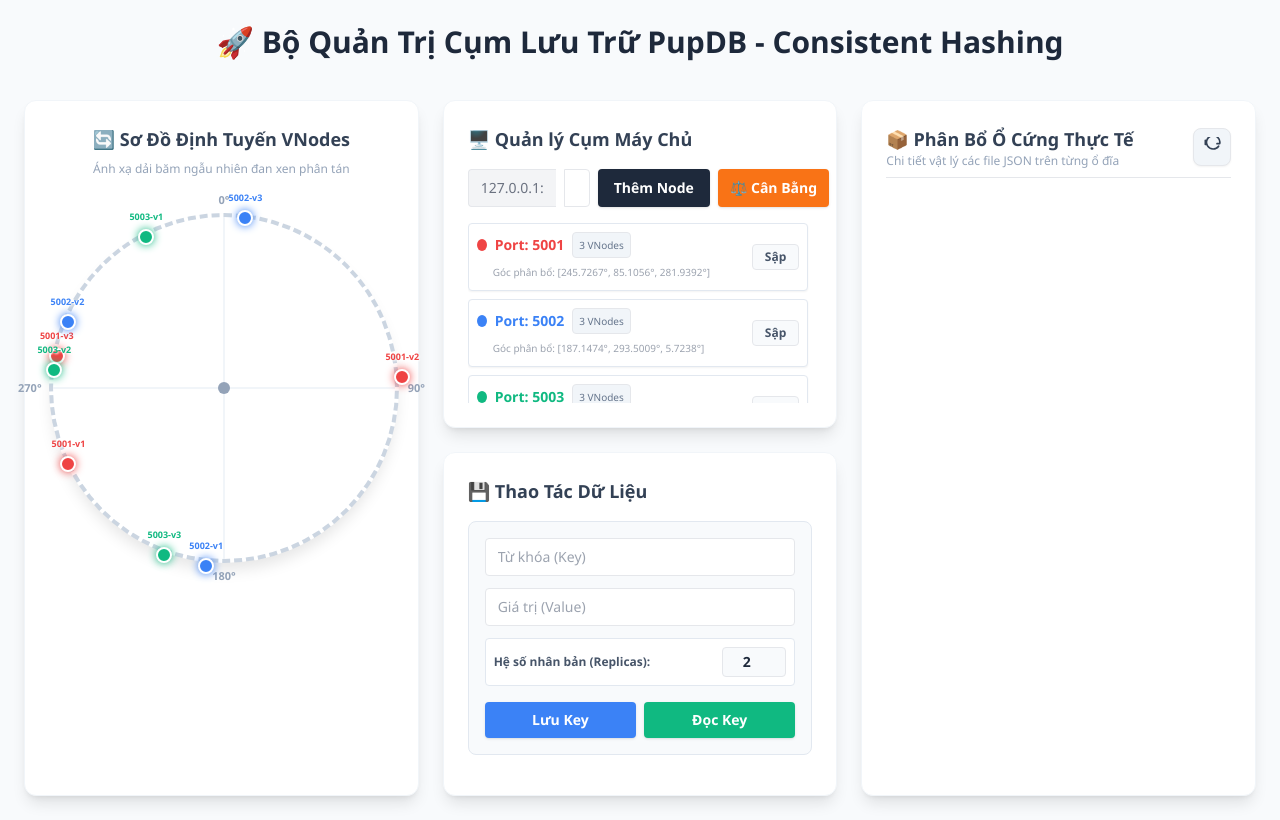
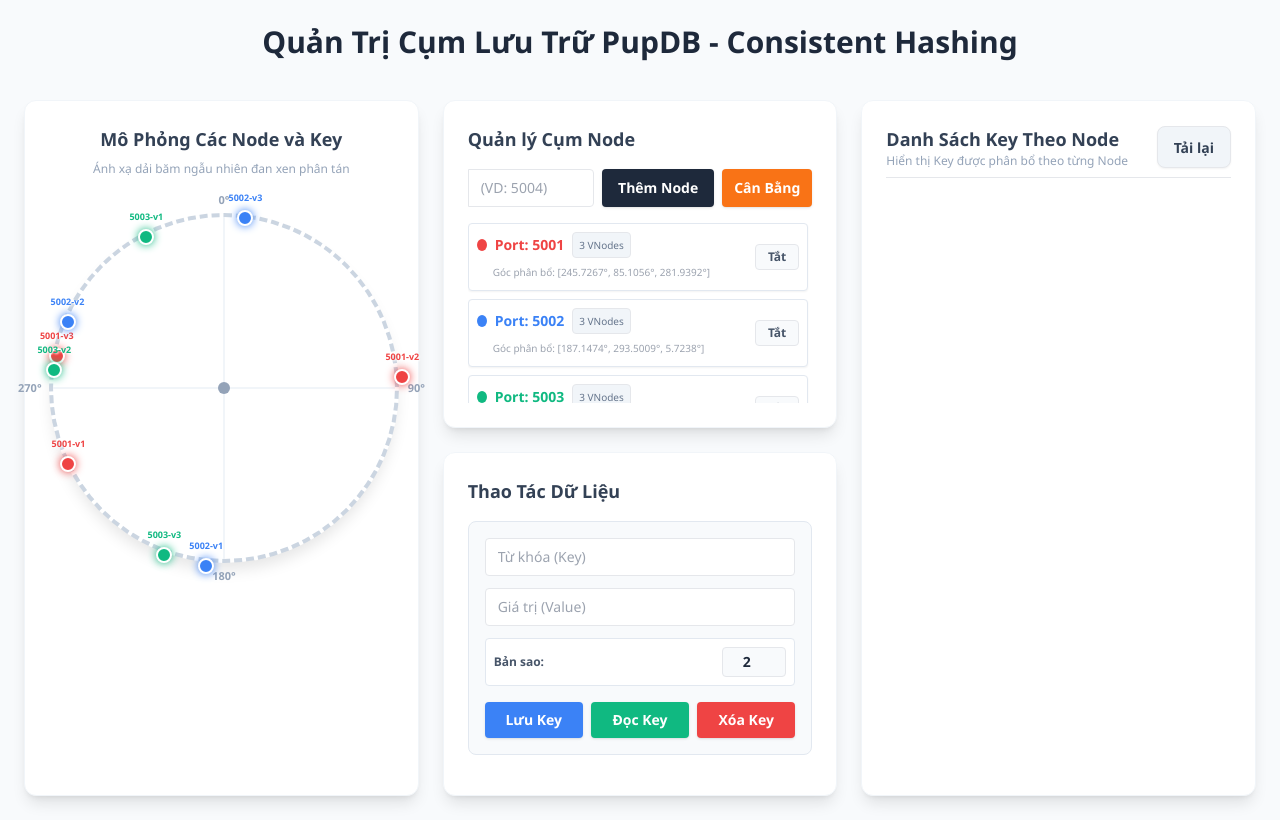
Before and after one commit to nguyenvanbinh05/distributed-system--pupdb, a Flask app: page / in a window 1280 px wide. Run offline with Flask 2, Linux system fonts and the light colour scheme; data that the repository does not hold is empty; some libraries are stand-ins or nearby versions.

Commit message:
feat: optimize UI display and add key deletion feature

```diff
--- a/node.py
+++ b/node.py
@@ -4,7 +4,6 @@ from pupdb.core import PupDB
 
 app = Flask(__name__)
 
-# Quét tham số --port từ dòng lệnh (Fix lỗi ValueError)
 parser = argparse.ArgumentParser()
 parser.add_argument('--port', type=int, default=5001)
 args, unknown = parser.parse_known_args()
@@ -51,5 +50,5 @@ def get_all():
         return jsonify({"status": "error", "keys": []})
 
 if __name__ == '__main__':
-    print(f"🚀 Storage Node đang chạy tại Port {PORT}...")
+    print(f"Node đang chạy tại Port {PORT}...")
     app.run(port=PORT, debug=False, use_reloader=False)
--- a/routes/api.py
+++ b/routes/api.py
@@ -1,7 +1,6 @@
 from flask import Blueprint, request, jsonify
 import hashlib, bisect, requests
 import time
-import threading
 
 api_bp = Blueprint('api', __name__)
 
@@ -65,18 +64,58 @@ class RealConsistentHashRing:
 hash_ring = RealConsistentHashRing(vnodes=3)
 stored_keys_info = {}
 
+def reload_metadata_from_physical_nodes():
+    new_keys_discovered = set()
+    for url, info in list(hash_ring.all_nodes_ui.items()):
+        if info['active']:
+            try:
+                res = requests.get(f"{url}/get_all", timeout=0.5)
+                if res.status_code == 200:
+                    for k in res.json().get('keys', []):
+                        if k not in stored_keys_info:
+                            new_keys_discovered.add(k)
+            except: pass
+
+    for k in new_keys_discovered:
+        latest_val, latest_ts = None, -1
+        responses = {}
+        for url, info in hash_ring.all_nodes_ui.items():
+            if info['active']:
+                try:
+                    r = requests.get(f"{url}/get?key={k}", timeout=0.5)
+                    if r.status_code == 200:
+                        d = r.json().get('value')
+                        responses[url] = d
+                        if d and d['timestamp'] > latest_ts:
+                            latest_ts, latest_val = d['timestamp'], d['data']
+                except: pass
+
+        if latest_val == "__DELETED__":
+            for url, d in responses.items():
+                if d and d['timestamp'] < latest_ts:
+                    try: requests.post(f"{url}/set", json={"key": k, "value": {"data": "__DELETED__", "timestamp": latest_ts}}, timeout=0.5)
+                    except: pass
+        elif latest_val is not None:
+            expected_targets = hash_ring.get_target_nodes(k, 2)
+            active_ports = [u.split(':')[-1] for u, d in responses.items() if d is not None]
+            stored_keys_info[k] = {
+                "primary": expected_targets[0].split(':')[-1] if expected_targets else active_ports[0],
+                "replicas": active_ports,
+                "expected_replicas": 2,
+                "angle": hash_ring._hash_to_angle(k)
+            }
+
 def rebalance_data():
-    print("[REBALANCE] Bắt đầu quét chủ động toàn bộ cụm dữ liệu...")
     logs = []
-
     for key, info in list(stored_keys_info.items()):
         expected_count = info.get("expected_replicas", 1)
         new_targets = hash_ring.get_target_nodes(key, expected_count)
 
+        if not new_targets: continue
+
         current_ports = sorted(list(str(p) for p in info["replicas"]))
         new_ports = sorted(list(url.split(':')[-1] for url in new_targets))
-
-        is_moved = current_ports != new_ports
+        if current_ports == new_ports: continue
 
         latest_val, latest_ts = None, -1
         for port in info["replicas"]:
@@ -94,11 +133,13 @@ def rebalance_data():
 
         payload = {"key": key, "value": {"data": latest_val, "timestamp": latest_ts}}
         active_replicas = []
+
         for target_url in new_targets:
-            try:
-                requests.post(f"{target_url}/set", json=payload, timeout=1.0)
-                active_replicas.append(target_url.split(':')[-1])
-            except: pass
+            port = target_url.split(':')[-1]
+            if port not in current_ports:
+                try: requests.post(f"{target_url}/set", json=payload, timeout=1.0)
+                except: pass
+            active_replicas.append(port)
 
         old_urls = [f"http://127.0.0.1:{p}" for p in info["replicas"]]
         for old_url in old_urls:
@@ -108,19 +149,15 @@ def rebalance_data():
 
         if key in stored_keys_info:
             stored_keys_info[key]["replicas"] = active_replicas
-
-        if is_moved:
-            old_str = f"[{', '.join(current_ports)}]"
-            new_str = f"[{', '.join(new_ports)}]"
-            logs.append(f"• Key <b>'{key}'</b>: Di chuyển từ Node {old_str} → sang chủ mới {new_str}")
-
+            stored_keys_info[key]["primary"] = new_targets[0].split(':')[-1]
+            logs.append(f"• Key <b>'{key}'</b>: Chuyển từ Node [{', '.join(current_ports)}] → sang [{', '.join(new_ports)}]")
     return logs
 
 @api_bp.route('/add_node', methods=['POST'])
 def add_node():
     url = request.json['url']
     hash_ring.add_node(url)
-    return jsonify({"status": "success", "message": f"Đã thêm {url} thành công (Dữ liệu ở trạng thái Lazy)"})
+    return jsonify({"status": "success", "message": f"Đã thêm Node {url.split(':')[-1]} thành công!"})
 
 @api_bp.route('/toggle_node', methods=['POST'])
 def toggle():
@@ -130,6 +167,7 @@ def toggle():
 
 @api_bp.route('/status')
 def status():
+    reload_metadata_from_physical_nodes()
     return jsonify({"nodes": hash_ring.all_nodes_ui, "keys": stored_keys_info})
 
 @api_bp.route('/set', methods=['POST'])
@@ -141,19 +179,23 @@ def set_data():
     payload = {"key": key, "value": {"data": value, "timestamp": timestamp}}
 
     targets = hash_ring.get_target_nodes(key, replicas)
+    primary = targets[0]
     success = []
     for node in targets:
         try:
             requests.post(f"{node}/set", json=payload, timeout=1.0)
             success.append(node.split(':')[-1])
-        except: hash_ring.toggle_node(node, False)
+        except:
+            hash_ring.toggle_node(node, force_state=False)
 
     if key not in stored_keys_info: stored_keys_info[key] = {}
-    stored_keys_info[key]["replicas"] = success
-    stored_keys_info[key]["expected_replicas"] = replicas
-    stored_keys_info[key]["angle"] = hash_ring._hash_to_angle(key)
-
-    return jsonify({"status": "success", "message": f"Ghi thành công vào Port: {', '.join(success)}"})
+    stored_keys_info[key].update({
+        "primary": primary.split(':')[-1],
+        "replicas": success,
+        "expected_replicas": replicas,
+        "angle": hash_ring._hash_to_angle(key)
+    })
+    return jsonify({"status": "success", "message": f"Ghi thành công. Node chủ: {stored_keys_info[key]['primary']}"})
 
 @api_bp.route('/get')
 def get_data():
@@ -167,7 +209,6 @@ def get_data():
     latest_val, latest_timestamp, latest_node = None, -1, None
     responses = {}
 
-    # 1. Gửi request đọc đến các Node
     for url in current_targets:
         if hash_ring.all_nodes_ui.get(url, {}).get('active'):
             try:
@@ -177,64 +218,72 @@ def get_data():
                     responses[url] = node_data
                     if node_data and node_data['timestamp'] > latest_timestamp:
                         latest_timestamp, latest_val, latest_node = node_data['timestamp'], node_data['data'], url.split(':')[-1]
-                else:
-                    responses[url] = None
+                else: responses[url] = None
             except:
-                # Node sập -> đánh dấu Offline
                 hash_ring.toggle_node(url, force_state=False)
                 responses[url] = None
-        else:
-            responses[url] = None # Node đang đánh dấu Sập -> Bỏ qua
+        else: responses[url] = None
 
-    # 2. Kiểm tra nếu không lấy được dữ liệu từ bất kỳ Node nào
     if latest_val is None:
         if key in stored_keys_info: del stored_keys_info[key]
-        return jsonify({"status": "error", "message": "Không thể lấy dữ liệu (Các node chứa dữ liệu đều đang ngoại tuyến)!"})
+        return jsonify({"status": "error", "message": "Không thể lấy dữ liệu!"})
 
-    # 3. Read-Repair: CHỈ SỬA KHI DỮ LIỆU THỰC SỰ LỆCH
-    repair_logs = []
-    active_replicas = []
-
+    repair_logs, active_replicas = [], []
     repair_payload = {"key": key, "value": {"data": latest_val, "timestamp": latest_timestamp}}
 
     for url, node_data in responses.items():
         port_num = url.split(':')[-1]
-
-        # Chỉ repair nếu: Node đang active VÀ (dữ liệu cũ HOẶC chưa có dữ liệu)
         if hash_ring.all_nodes_ui.get(url, {}).get('active'):
             if node_data is None or node_data['timestamp'] < latest_timestamp:
                 try:
                     requests.post(f"{url}/set", json=repair_payload, timeout=1.0)
                     repair_logs.append(port_num)
                     active_replicas.append(port_num)
-                except:
-                    pass # Node vừa sập trong lúc sửa -> bỏ qua
-            else:
-                active_replicas.append(port_num)
+                except: pass
+            else: active_replicas.append(port_num)
         else:
-            # Nếu node sập, không repair, nhưng vẫn giữ trong danh sách replicas nếu nó là node cần có
-            if url in current_targets:
-                active_replicas.append(port_num)
+            if url in current_targets: active_replicas.append(port_num)
+
+    if latest_val == "__DELETED__":
+        if key in stored_keys_info: del stored_keys_info[key]
+        return jsonify({"status": "error", "message": "Key đã bị XÓA VĨNH VIỄN khỏi hệ thống!"})
 
     stored_keys_info[key]["replicas"] = list(set(active_replicas))
-
     msg = f"Đọc dữ liệu từ Node {latest_node}"
-    # Chỉ thông báo sửa lỗi nếu thực sự có hành động set dữ liệu mới cho node khác
     if repair_logs:
-        msg += f"<br>🛠️ <b class='text-amber-600'>[READ-REPAIR] Đã đồng bộ dữ liệu chuẩn sang Node: {', '.join(repair_logs)}</b>"
+        msg += f"<br><b class='text-amber-600'>[READ-REPAIR] Đã đồng bộ dữ liệu chuẩn sang Node: {', '.join(repair_logs)}</b>"
 
     return jsonify({"status": "success", "value": latest_val, "fetched_from": msg})
 
+@api_bp.route('/delete', methods=['POST'])
+def delete_data():
+    data = request.json
+    key = data.get('key')
+
+    if not key or key not in stored_keys_info:
+        return jsonify({"status": "error", "message": f"Key '{key}' không tồn tại trên hệ thống!"})
+
+    targets = stored_keys_info[key]["replicas"]
+    success_deleted = []
+
+    timestamp = int(time.time() * 1000)
+    tombstone_payload = {"key": key, "value": {"data": "__DELETED__", "timestamp": timestamp}}
+
+    for port in targets:
+        url = f"http://127.0.0.1:{port}"
+        if hash_ring.all_nodes_ui.get(url, {}).get('active'):
+            try:
+                requests.post(f"{url}/set", json=tombstone_payload, timeout=1.0)
+                success_deleted.append(port)
+            except: pass
+
+    del stored_keys_info[key]
+    return jsonify({"status": "success", "message": f"Đã xóa Key <b>'{key}'</b> tại: {', '.join(success_deleted)}"})
+
 @api_bp.route('/rebalance', methods=['POST'])
 def trigger_rebalance():
-    move_logs = rebalance_data()
-    if move_logs:
-        return jsonify({
-            "status": "success",
-            "message": "⚖️ <b>Tái cân bằng thành công! Chi tiết dịch chuyển:</b><br>" + "<br>".join(move_logs)
-        })
+    logs = rebalance_data()
+    if logs:
+        return jsonify({"status": "success", "message": "<b>Tái cân bằng thành công! Chi tiết dịch chuyển:</b><br>" + "<br>".join(logs)})
     else:
-        return jsonify({
-            "status": "success",
-            "message": "✅ Toàn bộ dữ liệu hiện tại đã nằm đúng vị trí tối ưu trên dải băm VNodes, không cần di chuyển."
-        })
+        return jsonify({"status": "success", "message": "Toàn bộ dữ liệu hiện tại đã nằm đúng vị trí tối ưu trên dải băm VNodes, không cần di chuyển."})
--- a/templates/index.html
+++ b/templates/index.html
@@ -61,7 +61,7 @@
   <body class="text-slate-800 p-6">
     <div class="max-w-7xl mx-auto">
       <h1 class="text-3xl font-extrabold text-center text-slate-800 mb-10">
-        🚀 Bộ Quản Trị Cụm Lưu Trữ PupDB - Consistent Hashing
+        Quản Trị Cụm Lưu Trữ PupDB - Consistent Hashing
       </h1>
 
       <div class="grid grid-cols-1 lg:grid-cols-3 gap-6">
@@ -71,7 +71,7 @@
           <h2
             class="text-lg font-bold mb-2 text-slate-700 flex items-center gap-2"
           >
-            🔄 Sơ Đồ Định Tuyến VNodes
+            Mô Phỏng Các Node và Key
           </h2>
           <p class="text-xs text-slate-400 text-center mb-4">
             Ánh xạ dải băm ngẫu nhiên đan xen phân tán
@@ -88,18 +88,18 @@
             <h2
               class="text-lg font-bold mb-4 text-slate-700 flex items-center gap-2"
             >
-              🖥️ Quản lý Cụm Máy Chủ
+              Quản lý Cụm Node
             </h2>
             <div class="flex gap-2">
-              <span
+              <!-- <span
                 class="bg-gray-100 border border-r-0 rounded-l px-3 py-2 text-sm text-gray-500 flex items-center"
                 >127.0.0.1:</span
-              >
+              > -->
               <input
                 type="number"
                 id="node-port"
                 class="border rounded-r px-3 py-2 w-full text-sm outline-none focus:border-blue-500"
-                placeholder="Port (VD: 5004)"
+                placeholder="(VD: 5004)"
               />
               <button
                 onclick="addNode()"
@@ -112,7 +112,7 @@
                 title="Kích hoạt Tái cân bằng toàn cụm chủ động"
                 class="bg-orange-500 hover:bg-orange-600 text-white px-3 py-2 rounded text-sm font-bold shadow transition shrink-0 flex items-center gap-1"
               >
-                ⚖️ Cân Bằng
+                Cân Bằng
               </button>
             </div>
             <ul
@@ -127,7 +127,7 @@
             <h2
               class="text-lg font-bold mb-4 text-slate-700 flex items-center gap-2"
             >
-              💾 Thao Tác Dữ Liệu
+              Thao Tác Dữ Liệu
             </h2>
             <div
               class="space-y-3 mb-4 bg-slate-50 p-4 rounded-lg border border-slate-200"
@@ -147,9 +147,7 @@
               <div
                 class="flex items-center justify-between bg-white p-2 rounded border border-slate-200"
               >
-                <label class="text-xs font-bold text-slate-600"
-                  >Hệ số nhân bản (Replicas):</label
-                >
+                <label class="text-xs font-bold text-slate-600">Bản sao:</label>
                 <input
                   type="number"
                   id="data-replicas"
@@ -172,6 +170,12 @@
                 >
                   Đọc Key
                 </button>
+                <button
+                  onclick="deleteData()"
+                  class="flex-1 bg-red-500 hover:bg-red-600 text-white py-2 rounded text-sm font-bold shadow transition"
+                >
+                  Xóa Key
+                </button>
               </div>
             </div>
             <div
@@ -189,31 +193,19 @@
               <h2
                 class="text-lg font-bold text-slate-700 flex items-center gap-2"
               >
-                📦 Phân Bổ Ổ Cứng Thực Tế
+                Danh Sách Key Theo Node
               </h2>
               <p class="text-xs text-slate-400">
-                Chi tiết vật lý các file JSON trên từng ổ đĩa
+                Hiển thị Key được phân bổ theo từng Node
               </p>
             </div>
             <button
               id="refresh-btn"
               onclick="manualRefresh()"
-              title="Làm mới danh sách dữ liệu từ Server"
-              class="bg-slate-100 hover:bg-slate-200 text-slate-700 p-2 rounded-lg border transition shadow-sm flex items-center justify-center"
+              title="Làm mới danh sách dữ liệu từ các Node"
+              class="bg-slate-100 hover:bg-slate-200 text-slate-700 py-2 px-4 rounded-lg border transition shadow-sm disabled:opacity-75 disabled:cursor-not-allowed"
             >
-              <svg
-                class="w-5 h-5"
-                fill="none"
-                stroke="currentColor"
-                viewBox="0 0 24 24"
-              >
-                <path
-                  stroke-linecap="round"
-                  stroke-linejoin="round"
-                  stroke-width="2"
-                  d="M4 4v5h.582m15.356 2A8.001 8.001 0 1121.253 8H18"
-                ></path>
-              </svg>
+              <span id="refresh-text" class="text-sm font-bold">Tải lại</span>
             </button>
           </div>
 
@@ -251,7 +243,6 @@
       }
 
       async function fetchStatus() {
-        // Dùng trick thêm timestamp (?t=...) để chống Cache trình duyệt 100%
         const res = await fetch("/status?t=" + new Date().getTime());
         const data = await res.json();
         drawRing(data.nodes, data.keys);
@@ -260,19 +251,21 @@
 
       async function manualRefresh() {
         const btn = document.getElementById("refresh-btn");
-        // Cho icon bên trong nút xoay vòng vòng tạo cảm giác loading
-        btn.querySelector("svg").classList.add("animate-spin", "text-blue-500");
+        const text = document.getElementById("refresh-text");
+
+        // Khóa nút và đổi chữ
+        btn.disabled = true;
+        text.innerText = "Đang tải...";
 
         await fetchStatus();
 
-        // Dừng xoay sau 0.5s và hiển thị thông báo góc dưới
+        // Mở khóa nút và đổi lại chữ sau 0.5s
         setTimeout(() => {
-          btn
-            .querySelector("svg")
-            .classList.remove("animate-spin", "text-blue-500");
+          text.innerText = "Tải lại";
+          btn.disabled = false;
         }, 500);
 
-        showLog("🔄 Giao diện đã đồng bộ dữ liệu mới nhất từ Router!");
+        showLog("Đã đồng bộ dữ liệu mới nhất từ cụm Node!");
         setTimeout(
           () => (document.getElementById("action-log").style.display = "none"),
           2000,
@@ -288,15 +281,15 @@
 
       async function addNode() {
         const port = document.getElementById("node-port").value;
-        if (!port) return showLog("❌ Vui lòng nhập Port!", true);
-        showLog("⏳ Đang kết nối Server mới (Hệ thống chạy ở chế độ Lazy)...");
+        if (!port) return showLog("Vui lòng nhập Port!", true);
+        showLog("Đang kết nối Node mới vào cụm");
         const res = await fetch("/add_node", {
           method: "POST",
           headers: { "Content-Type": "application/json" },
           body: JSON.stringify({ url: `http://127.0.0.1:${port}` }),
         });
         const data = await res.json();
-        showLog(`✅ ${data.message}`);
+        showLog(`${data.message}`);
         fetchStatus();
       }
 
@@ -313,7 +306,7 @@
         const key = document.getElementById("data-key").value;
         const value = document.getElementById("data-value").value;
         const replicas = document.getElementById("data-replicas").value;
-        if (!key) return showLog("❌ Nhập Key!", true);
+        if (!key) return showLog("Nhập Key!", true);
         const res = await fetch("/set", {
           method: "POST",
           headers: { "Content-Type": "application/json" },
@@ -326,12 +319,12 @@
 
       async function getData() {
         const key = document.getElementById("data-key").value;
-        if (!key) return showLog("❌ Nhập Key!", true);
+        if (!key) return showLog("Nhập Key!", true);
         const res = await fetch(`/get?key=${key}`);
         const data = await res.json();
         if (data.status === "success") {
           showLog(
-            `✅ <b>${key}</b> = <span class="text-blue-600 font-bold text-lg">${data.value}</span> <br><div class="text-xs text-gray-500 mt-1 bg-gray-100 p-2 rounded border border-gray-200">${data.fetched_from}</div>`,
+            `<b>${key}</b> = <span class="text-blue-600 font-bold text-lg">${data.value}</span> <br><div class="text-xs text-gray-500 mt-1 bg-gray-100 p-2 rounded border border-gray-200">${data.fetched_from}</div>`,
           );
         } else {
           showLog(data.message, true);
@@ -339,16 +332,34 @@
         fetchStatus();
       }
 
+      async function deleteData() {
+        const key = document.getElementById("data-key").value;
+        if (!key) return showLog("Vui lòng nhập Key cần xóa!", true);
+
+        // Thêm popup xác nhận cho chuyên nghiệp
+        if (!confirm(`Bạn có chắc chắn muốn xóa VĨNH VIỄN Key '${key}'?`))
+          return;
+
+        const res = await fetch("/delete", {
+          method: "POST",
+          headers: { "Content-Type": "application/json" },
+          body: JSON.stringify({ key }),
+        });
+        const data = await res.json();
+        showLog(data.message, data.status === "error");
+        fetchStatus();
+      }
+
       async function proactiveRebalance() {
         showLog(
-          "⚖️ Đang bắt đầu quét dọn và phân bổ dữ liệu toàn cụm chủ động...",
+          "Đang bắt đầu quét dọn và phân bổ dữ liệu toàn cụm chủ động...",
         );
         try {
           const res = await fetch("/rebalance", { method: "POST" });
           const data = await res.json();
-          showLog(`✅ ${data.message}`);
+          showLog(data.message, data.status === "error");
         } catch (e) {
-          showLog("❌ Lỗi kích hoạt tái cân bằng!", true);
+          showLog("Lỗi kích hoạt tái cân bằng!", true);
         }
         setTimeout(fetchStatus, 1500);
       }
@@ -371,7 +382,7 @@
                             <span class="font-normal text-[10px] text-gray-400 pl-4">Góc phân bổ: [${anglesStr}]</span>
                         </span>
                         <button onclick="toggleNode('${url}')" class="text-xs bg-slate-50 hover:bg-slate-100 border px-3 py-1 rounded transition text-slate-600 font-semibold">
-                            ${info.active ? "Sập" : "Bật"}
+                            ${info.active ? "Tắt" : "Bật"}
                         </button>
                     </li>`;
         }
@@ -384,35 +395,40 @@
 
         for (const [key, info] of Object.entries(keys)) {
           if (!info.replicas) continue;
-          info.replicas.forEach((port, index) => {
+          const primaryPort = info.primary;
+
+          info.replicas.forEach((port) => {
             if (!keysByPort[port]) keysByPort[port] = [];
             keysByPort[port].push({
               name: key,
               angle: info.angle,
-              isPrimary: index === 0,
+              isPrimary: port === primaryPort,
             });
           });
         }
 
         for (const [port, portKeys] of Object.entries(keysByPort)) {
           if (portKeys.length === 0) continue;
-          const nodeColor = nodes[`http://127.0.0.1:${port}`]?.active
-            ? getColor(port)
-            : "#9ca3af";
+
+          // Trích xuất trạng thái Node an toàn để không bị lỗi undefined
+          const nodeStatus = nodes[`http://127.0.0.1:${port}`];
+          const nodeColor =
+            nodeStatus && nodeStatus.active ? getColor(port) : "#9ca3af";
 
           keyList.innerHTML += `
                     <div class="text-xs font-bold mt-2 mb-2 flex items-center gap-1 border-b pb-1" style="color: ${nodeColor}">
                         <svg class="w-4 h-4" fill="none" stroke="currentColor" viewBox="0 0 24 24"><path stroke-linecap="round" stroke-linejoin="round" stroke-width="2" d="M5 8h14M5 8a2 2 0 110-4h14a2 2 0 110 4M5 8v10a2 2 0 002 2h10a2 2 0 002-2V8m-9 4h4"></path></svg>
-                        Ổ CỨNG NODE ${port}
+                        ${port} ${nodeStatus && nodeStatus.active ? "" : '<span class="text-red-500 ml-1">(ĐÃ TẮT)</span>'}
                     </div>`;
 
           portKeys.forEach((k) => {
             const roleBadge = k.isPrimary
-              ? `<span class="text-[10px] text-blue-600 bg-blue-50 px-2 py-0.5 rounded border border-blue-100 font-medium">Bản chính</span>`
+              ? `<span class="text-[10px] text-blue-600 bg-blue-50 px-2 py-0.5 rounded border border-blue-100 font-bold">Bản chính</span>`
               : `<span class="text-[10px] text-gray-500 bg-gray-50 px-2 py-0.5 rounded border border-slate-200">Bản sao</span>`;
+
             keyList.innerHTML += `
-                        <div class="bg-slate-50 p-2 rounded border border-slate-200 flex justify-between items-center ml-2 border-l-4 mb-1.5 ${k.isPrimary ? "bg-white" : "opacity-85"}" style="border-left-color: ${nodeColor}">
-                            <span class="font-semibold text-slate-700">${k.name} <span class="text-[10px] font-normal text-gray-400">(${k.angle}°)</span></span>
+                        <div class="bg-slate-50 p-2 rounded border border-slate-200 flex justify-between items-center ml-2 border-l-4 mb-1.5 ${k.isPrimary ? "bg-white font-bold" : "opacity-85"}" style="border-left-color: ${nodeColor}">
+                            <span class="text-slate-700">${k.name} <span class="text-[10px] font-normal text-gray-400">(${k.angle}°)</span></span>
                             ${roleBadge}
                         </div>`;
           });
@@ -449,7 +465,7 @@
         for (const [key, info] of Object.entries(keysDict)) {
           if (info.angle === undefined) continue;
 
-          const primaryPort = info.replicas[0];
+          const primaryPort = info.primary;
           const keyColor =
             primaryPort && nodesDict[`http://127.0.0.1:${primaryPort}`]?.active
               ? getColor(primaryPort)
```
